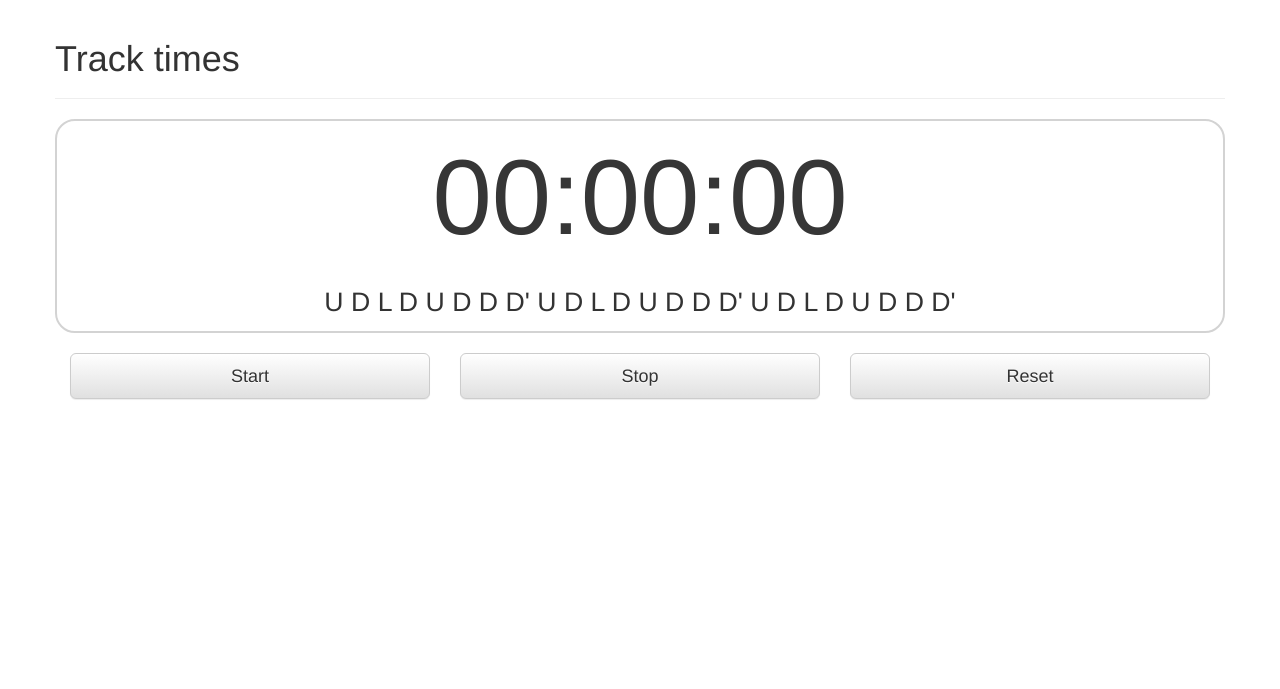
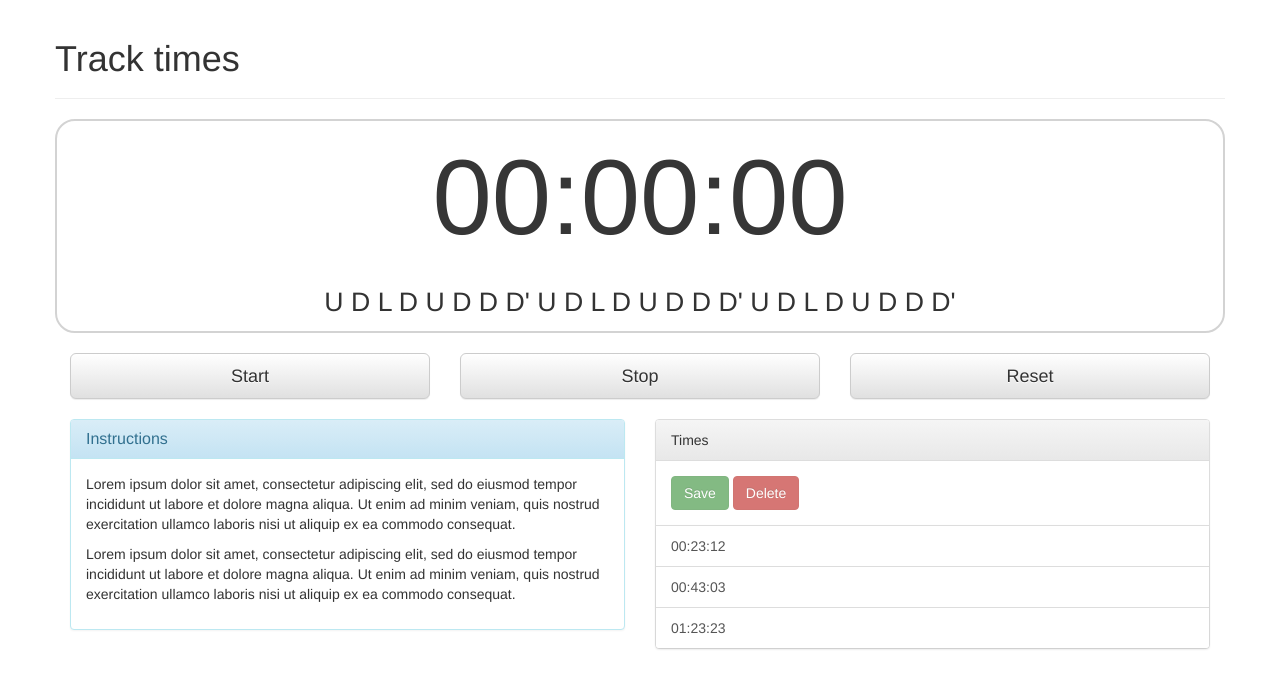
Before and after one commit to browncj/Cube-Graphs, a Django app: page /timer/ in a window 1280 px wide. Shown: the part 73-762 px from the top of the page. Run offline with Django 3.2, Linux system fonts and the light colour scheme; some libraries are stand-ins or nearby versions.

Commit message:
Mockup timer page

```diff
--- a/templates/timer/timer.html
+++ b/templates/timer/timer.html
@@ -35,6 +35,46 @@
         </div>
       </div>
 
+      <br>
+
+      <div class="row">
+        <div class="col-md-6">
+          <div class="panel panel-info">
+            <div class="panel-heading">
+              <h3 class="panel-title">Instructions</h3>
+            </div>
+            <div class="panel-body">
+              <p>
+                Lorem ipsum dolor sit amet, consectetur adipiscing elit, sed
+                do eiusmod tempor incididunt ut labore et dolore magna aliqua.
+                Ut enim ad minim veniam, quis nostrud exercitation ullamco
+                laboris nisi ut aliquip ex ea commodo consequat.
+              </p>
+              <p>
+                Lorem ipsum dolor sit amet, consectetur adipiscing elit, sed
+                do eiusmod tempor incididunt ut labore et dolore magna aliqua.
+                Ut enim ad minim veniam, quis nostrud exercitation ullamco
+                laboris nisi ut aliquip ex ea commodo consequat.
+              </p>
+            </div>
+          </div>
+        </div>
+        <div class="col-md-6">
+          <div class="panel panel-default">
+            <div class="panel-heading">Times</div>
+            <div class="panel-body">
+              <button class="btn btn-success disabled" type="submit">Save</button>
+              <button class="btn btn-danger disabled" type="submit">Delete</button>
+            </div>
+            <div class="list-group">
+              <button type="button" class="list-group-item">00:23:12</button>
+              <button type="button" class="list-group-item">00:43:03</button>
+              <button type="button" class="list-group-item">01:23:23</button>
+            </div>
+          </div>
+        </div>
+      </div>
+
     </div>
 {% endblock %}
 
```
